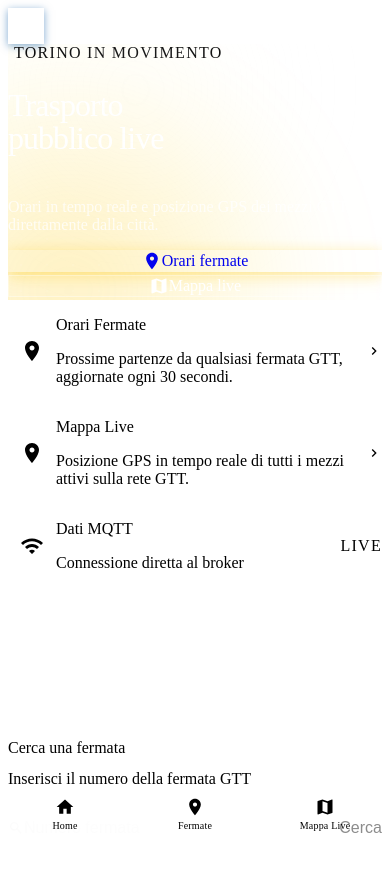
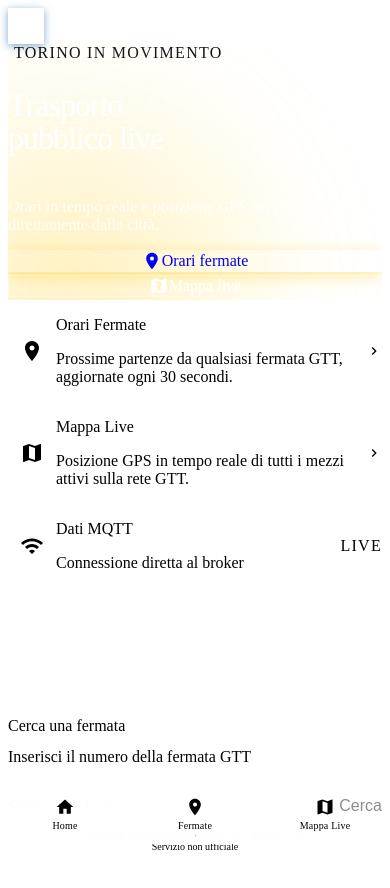
Before and after one commit to Anita-Liberatore/turin-transit-live, a Vue app: page /#/ in a window 390 px wide. Shown: the top 888 px of the page. Built offline with nearby package versions, Linux system fonts and the light colour scheme; the HTML template or start-up script is replaced by a standard one.

Commit message:
fix footer

```diff
--- a/src/App.vue
+++ b/src/App.vue
@@ -101,9 +101,16 @@
     padding-bottom: calc(60px + env(safe-area-inset-bottom));
   }
 
-  /* Footer non utile su mobile con bottom nav */
   .app-footer {
-    display: none;
+    font-size: 10px;
+    padding: var(--space-3) var(--space-4);
+    text-align: center;
+  }
+
+  .app-footer__inner {
+    flex-direction: column;
+    gap: var(--space-2);
+    align-items: center;
   }
 }
 
--- a/src/views/HomeView.vue
+++ b/src/views/HomeView.vue
@@ -48,7 +48,7 @@
 
       <RouterLink to="/mappa" class="feature-card">
         <div class="feature-card__icon-wrap feature-card__icon-wrap--blue">
-          <AppIcon name="location" size="lg" />
+          <AppIcon name="map" size="lg" />
         </div>
         <div class="feature-card__body">
           <h3 class="feature-card__title">Mappa Live</h3>
```
